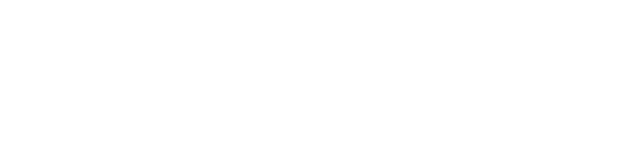
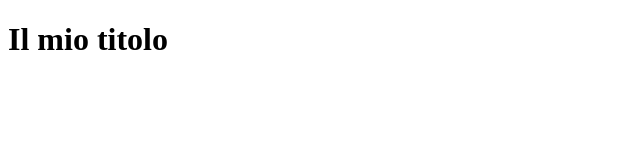
Before and after one commit to LucaMauro/demo-git, a plain HTML site: page index.html in a window 1280 px wide. Shown: the whole page, without its empty margins (0-640 px from the left). Drawn offline with Linux system fonts and the light colour scheme.

Commit message:
Added title

```diff
--- a/index.html
+++ b/index.html
@@ -6,6 +6,6 @@
     <title>Document</title>
 </head>
 <body>
-
+    <h1>Il mio titolo</h1>
 </body>
 </html>
```
